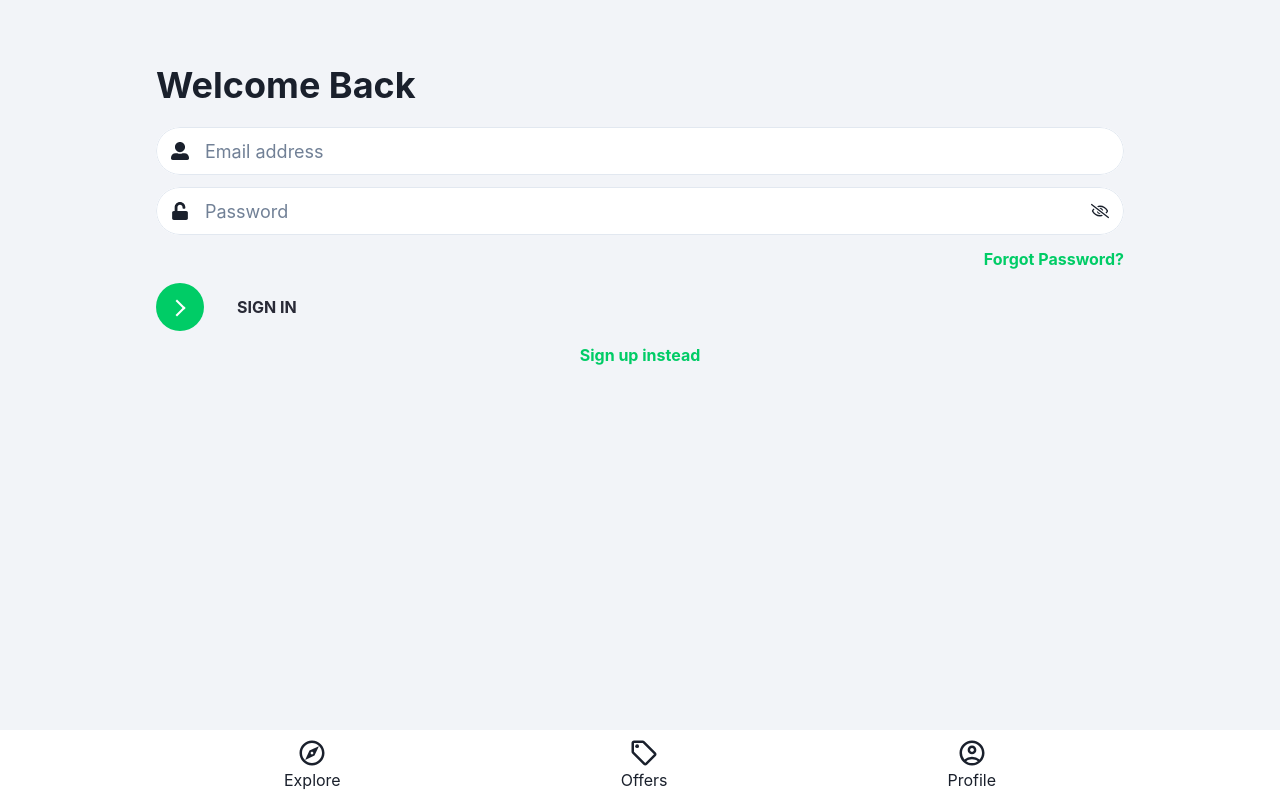
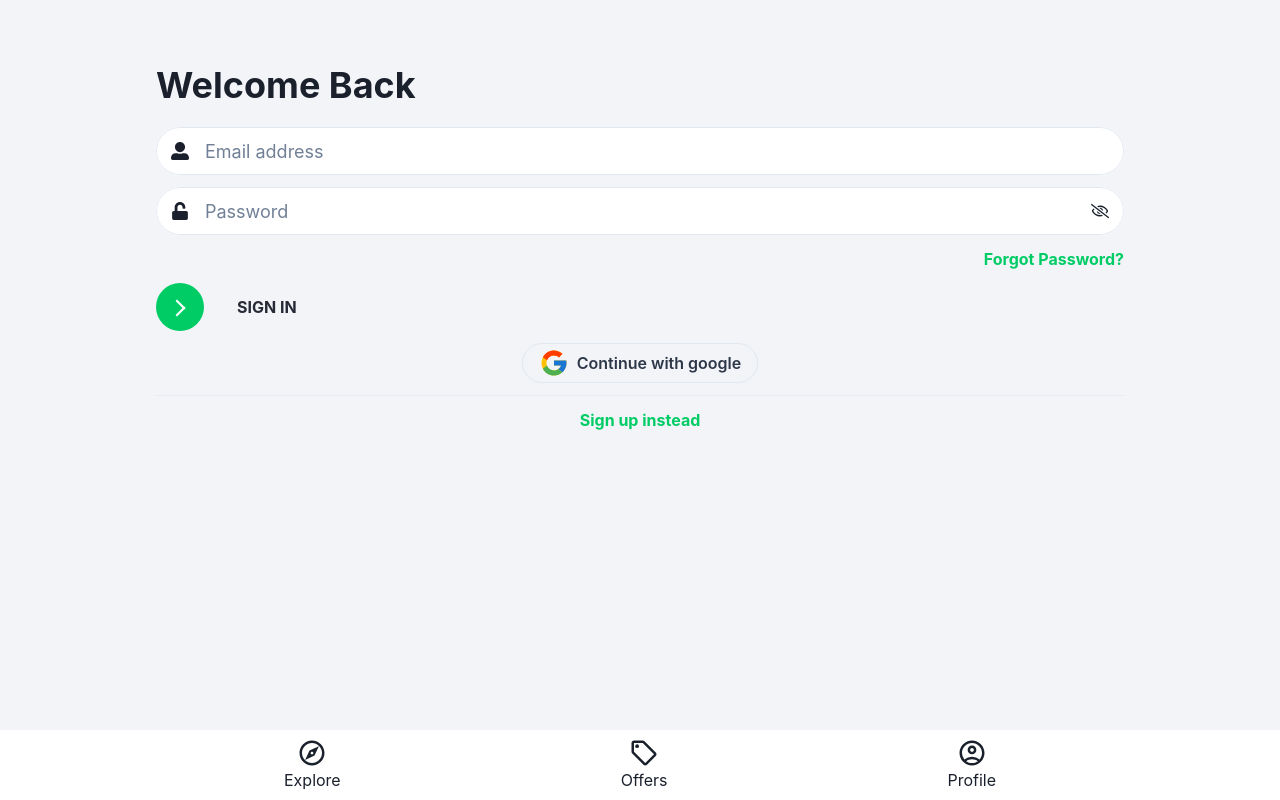
Before and after one commit to Saqib-Aziz33/house-marketplace-firebase, a React (Create React App) app: page /sign-in in a window 1280 px wide. Built offline with nearby package versions, Linux system fonts and the light colour scheme.

Commit message:
google oauth

```diff
--- /dev/null
+++ b/src/components/utils/OAuth.jsx
@@ -0,0 +1,46 @@
+import { Button, Text } from "@chakra-ui/react";
+import { FcGoogle } from "react-icons/fc";
+import { GoogleAuthProvider, signInWithPopup } from "firebase/auth";
+import { auth, db } from "../../firebase.config";
+import { doc, getDoc, serverTimestamp, setDoc } from "firebase/firestore";
+import { toast } from "react-toastify";
+import { useNavigate } from "react-router-dom";
+
+function OAuth() {
+  const navigate = useNavigate();
+
+  async function handleClick() {
+    try {
+      const provider = new GoogleAuthProvider();
+      const result = await signInWithPopup(auth, provider);
+      const user = result.user;
+      // check if user already exits
+      const docRef = doc(db, "users", user.uid);
+      const docSnap = await getDoc(docRef);
+
+      // if user not exists then save to users collections also
+      if (!docSnap.exists()) {
+        await setDoc(doc(db, "users", user.uid), {
+          name: user.displayName,
+          email: user.email,
+          timestamp: serverTimestamp(),
+        });
+      }
+      toast.info("welcome to house marketplace");
+      navigate("/");
+    } catch (e) {
+      console.log("oauth error", e);
+      toast.error(e.message);
+    }
+  }
+
+  return (
+    <Button variant="outline" rounded="full" onClick={handleClick}>
+      <FcGoogle size={30} />
+      <Text color="gray.700" ml={2}>
+        Continue with google
+      </Text>
+    </Button>
+  );
+}
+export default OAuth;
--- a/src/pages/ForgotPassword.jsx
+++ b/src/pages/ForgotPassword.jsx
@@ -71,12 +71,6 @@ function ForgotPassword() {
               <Button type="submit">Send Link</Button>
             )}
           </Box>
-
-          <Text fontWeight="bold" alignSelf="center">
-            <Link className="text-primary" to="/sign-up">
-              Sign up instead
-            </Link>
-          </Text>
         </Stack>
       </Container>
     </div>
--- a/src/pages/SignIn.jsx
+++ b/src/pages/SignIn.jsx
@@ -10,6 +10,7 @@ import {
   Stack,
   Text,
   Spinner,
+  Divider,
 } from "@chakra-ui/react";
 import { FaUserAlt, FaUnlock, FaRegEyeSlash } from "react-icons/fa";
 import { Link, useNavigate } from "react-router-dom";
@@ -17,6 +18,7 @@ import { toast } from "react-toastify";
 import Button from "../components/utils/Button";
 import { signInWithEmailAndPassword } from "firebase/auth";
 import { auth } from "../firebase.config";
+import OAuth from "../components/utils/OAuth";
 
 function SignIn() {
   const [formData, setFormData] = useState({ email: "", password: "" });
@@ -102,6 +104,11 @@ function SignIn() {
             )}
           </Box>
 
+          <Box alignSelf="center">
+            <OAuth />
+          </Box>
+          <Divider />
+
           <Text fontWeight="bold" alignSelf="center">
             <Link className="text-primary" to="/sign-up">
               Sign up instead
--- a/src/pages/SignUp.jsx
+++ b/src/pages/SignUp.jsx
@@ -19,6 +19,7 @@ import { createUserWithEmailAndPassword, updateProfile } from "firebase/auth";
 import { doc, setDoc, serverTimestamp } from "firebase/firestore";
 import { auth, db } from "../firebase.config";
 import { toast } from "react-toastify";
+import OAuth from "../components/utils/OAuth";
 
 function SignUp() {
   const [formData, setFormData] = useState({
@@ -126,7 +127,7 @@ function SignUp() {
 
           <Text fontWeight="bold" alignSelf="flex-end">
             <Link className="text-primary" to="/sign-in">
-              Sign in instead
+              Already have account
             </Link>
           </Text>
 
@@ -137,6 +138,10 @@ function SignUp() {
               <Button type="submit">Sign Up</Button>
             )}
           </Box>
+
+          <Box alignSelf="center">
+            <OAuth />
+          </Box>
         </Stack>
       </Container>
     </div>
```
